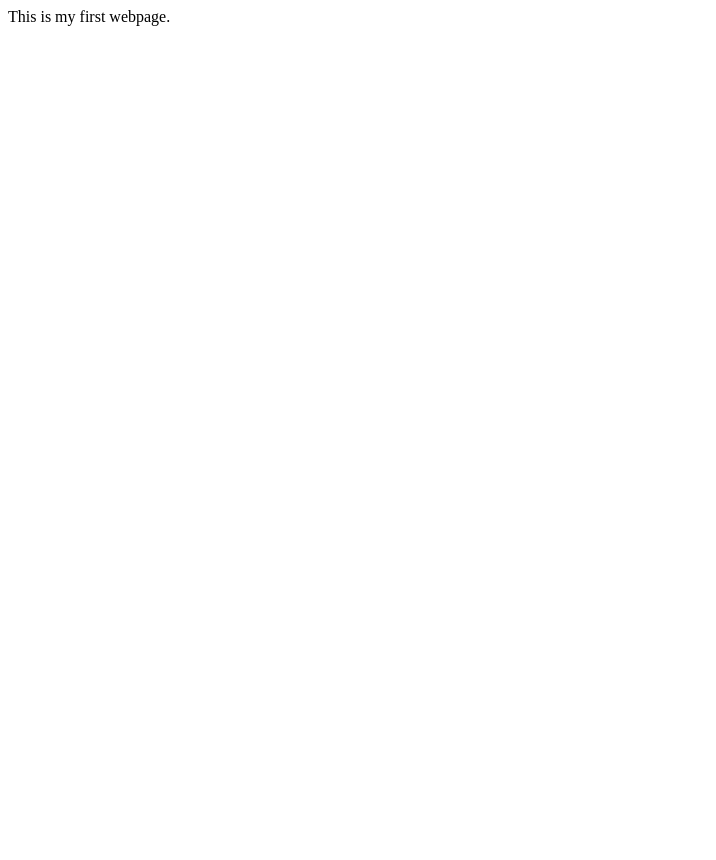
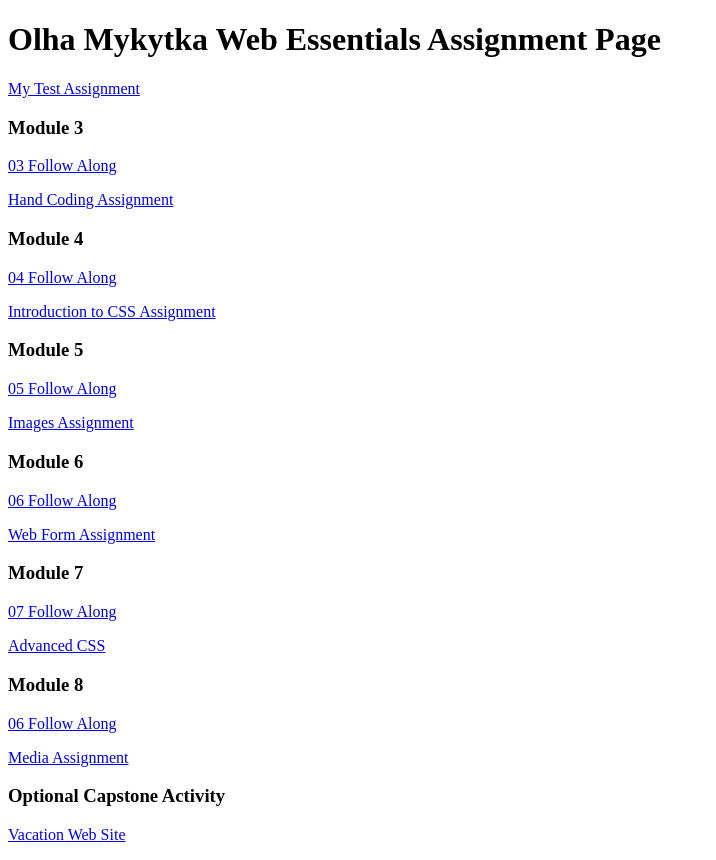
Before and after one commit to olhamykytka/dwdd1600, a plain HTML site: page index.html in a window 1280 px wide. Shown: the whole page, without its empty margins (0-716 px from the left). Before the commit the page ends 800 px from the top, so only its background shows below. Drawn offline with Linux system fonts and the light colour scheme.

Commit message:
Add files via upload

```diff
--- a/index.html
+++ b/index.html
@@ -1,6 +1,39 @@
-<html>
-    <head><title>My first webpage</title></head>
-    <body>
-        This is my first webpage.
-    </body>
+<!DOCTYPE html>
+<html lang="en">
+	<head>
+		<meta charset="UTF-8">
+		<meta name="viewport" content="width=device-width, initial-scale=1.0">
+		<title>dwdd 1600 assignment list page</title>
+	</head>
+	<body>
+		<h1>Olha Mykytka Web Essentials Assignment Page</h1>
+		<p><a href="01test">My Test Assignment</a></p>
+
+		<h3>Module 3</h3>
+		<p><a href="03follow-along">03 Follow Along</a></p>
+		<p><a href="03hand-coding">Hand Coding Assignment</a></p>
+
+		<h3>Module 4</h3>
+		<p><a href="04follow-along">04 Follow Along</a></p>
+		<p><a href="04intro-css">Introduction to CSS Assignment</a></p>
+
+		<h3>Module 5</h3>
+		<p><a href="05follow-along">05 Follow Along</a></p>
+		<p><a href="05images">Images Assignment</a></p>
+
+		<h3>Module 6</h3>
+		<p><a href="06follow-along">06 Follow Along</a></p>
+		<p><a href="06form">Web Form Assignment</a></p>
+
+		<h3>Module 7</h3>
+		<p><a href="07follow-along">07 Follow Along</a></p>
+		<p><a href="07advanced-css">Advanced CSS</a></p>
+
+		<h3>Module 8</h3>
+		<p><a href="08follow-along">06 Follow Along</a></p>
+		<p><a href="08media">Media Assignment</a></p>
+
+		<h3>Optional Capstone Activity</h3>
+		<p><a href="vacation">Vacation Web Site</a></p>
+	</body>
 </html>
```
